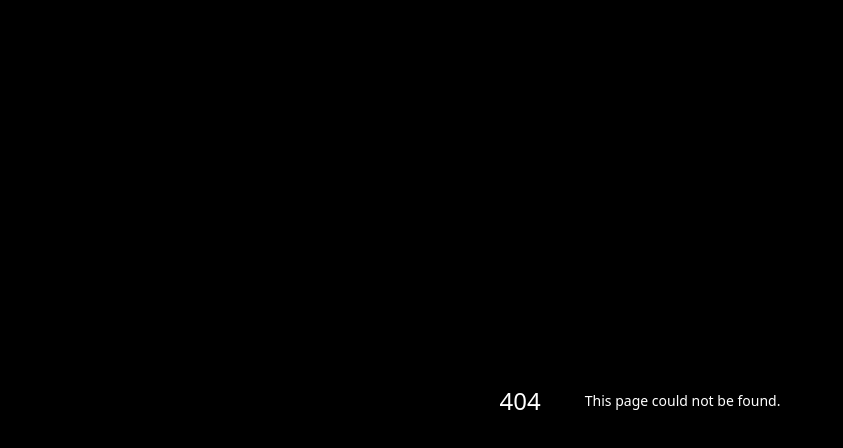
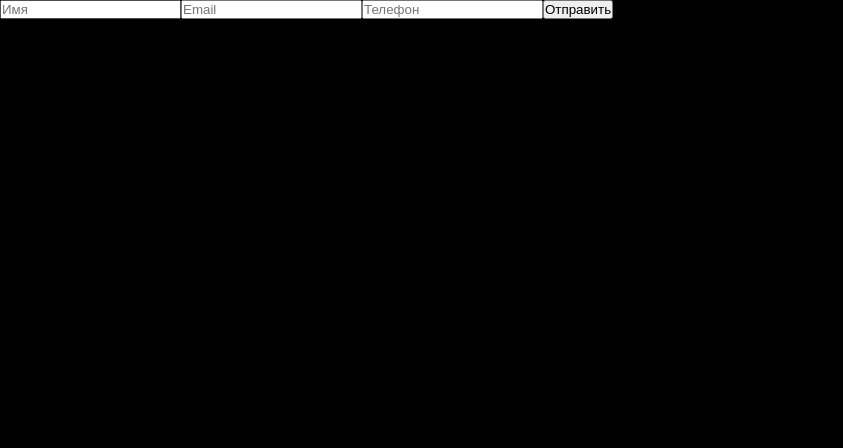
Before and after one commit to Mag1c54/avtopoliv, a Next.js app: page /contactForm in a window 1280 px wide. Before the commit this address had no page. Shown: the top 448 px of the page, without its empty margins (0-843 px from the left). Built offline with nearby package versions, Linux system fonts and the light colour scheme.

Commit message:
contact Form

```diff
--- /dev/null
+++ b/src/app/(components)/contactForm/page.js
@@ -0,0 +1,16 @@
+const ContactForm = () => {
+    return (
+        <div>
+        <form>
+            <input type="text" placeholder="Имя" />
+            <input type="email" placeholder="Email" />
+            <input type="tel" placeholder="Телефон" />
+            <button type="submit">Отправить</button>
+        </form>
+        </div>
+     );
+}
+
+export default ContactForm;
+
+{/* todo: ДОХУЯ ДЕЛАТЬ) */}
--- a/src/app/(components)/header/page.js
+++ b/src/app/(components)/header/page.js
@@ -3,7 +3,7 @@ import styles from "./header-style.module.css";
 const Header = () => {
     return (
         <div>
-            bebra
+           3231
         </div>
      );
 }
--- a/src/app/(components)/heroContent/page.js
+++ b/src/app/(components)/heroContent/page.js
@@ -20,7 +20,6 @@ const HeroContent = () => {
 
 
         </div>
-
        </div>
        </HeroVideo>
 
--- a/src/app/page.js
+++ b/src/app/page.js
@@ -3,7 +3,7 @@ import Header from "./(components)/header/page";
 export default function Home() {
   return (
     <div>
-      <Header />
+
       <h1>Hello World</h1>
     </div>
   );
```
Also changed, not shown: src/app/(components)/contactForm/contact-from-style.module.css (added).
